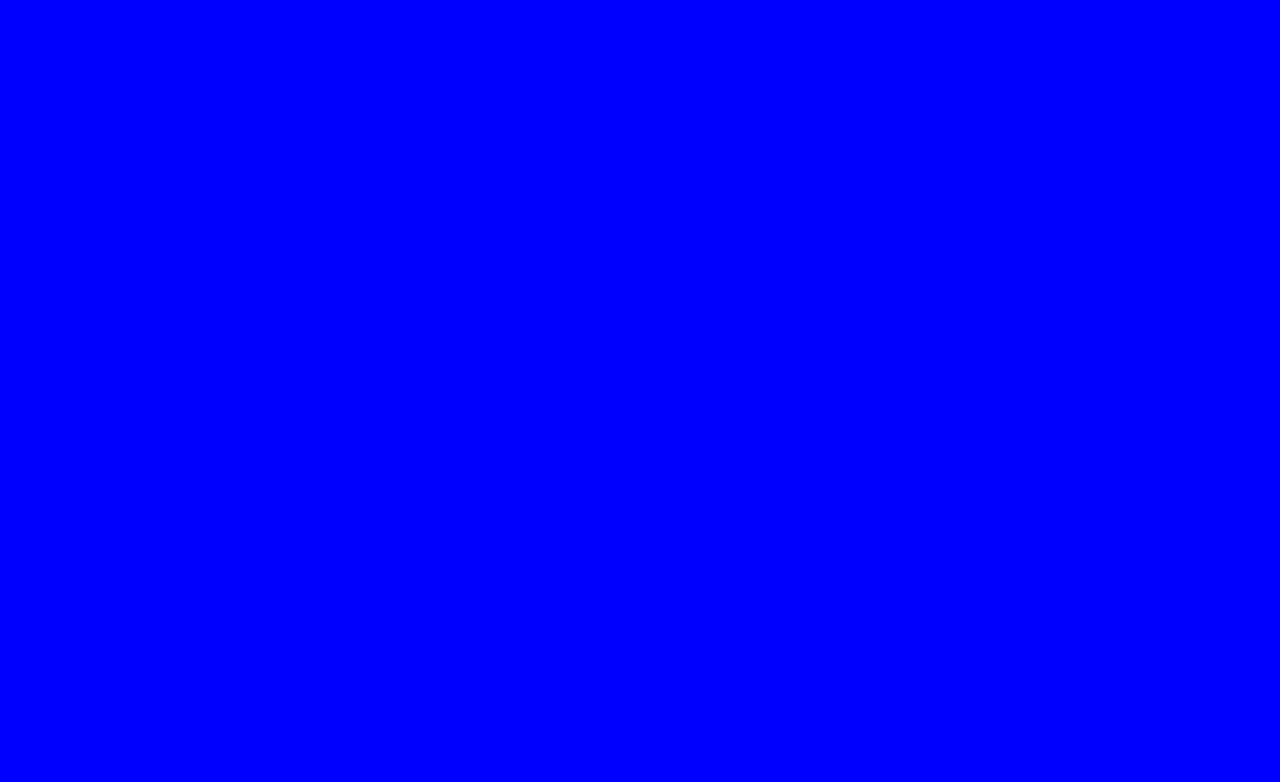
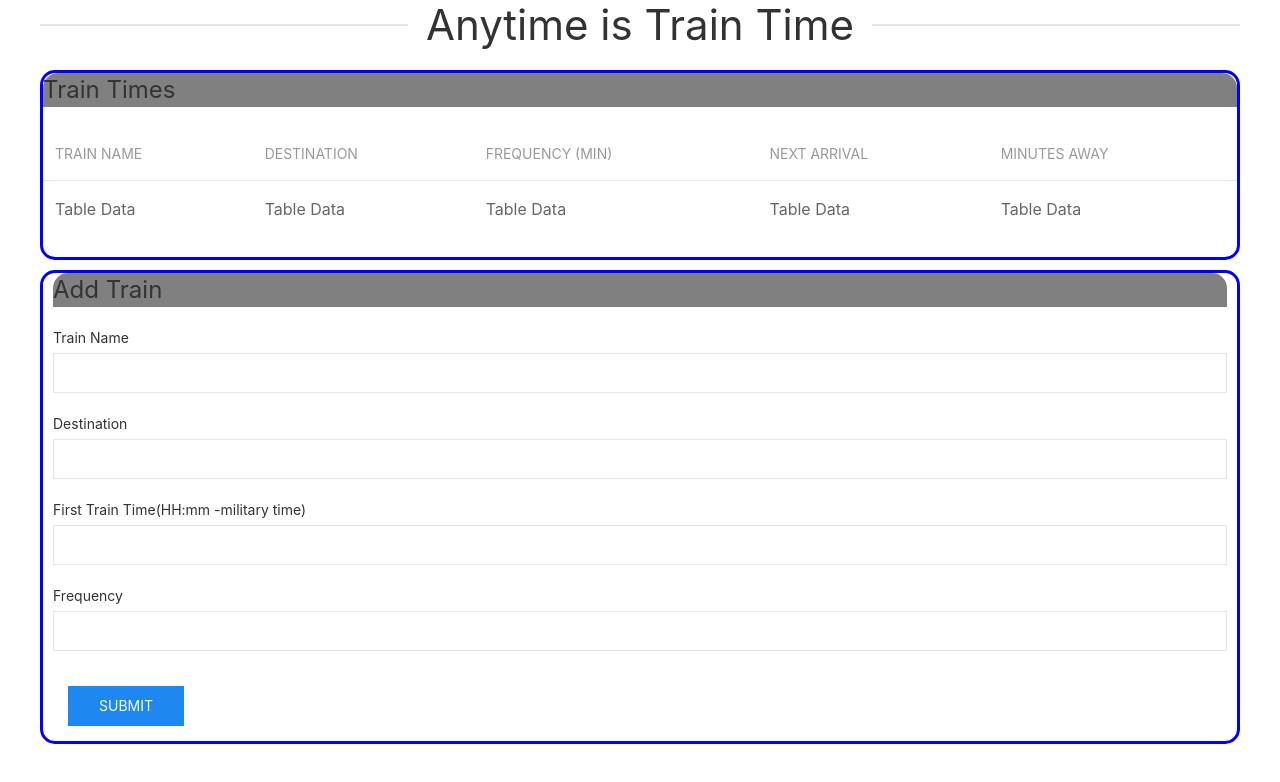
Before and after one commit to JSutliff/trainScheduler, a plain HTML site: page index.html in a window 1280 px wide. Drawn offline with nearby package versions, Linux system fonts and the light colour scheme.

Commit message:
general site layout complete / firebase added to js file

```diff
--- a/index.html
+++ b/index.html
@@ -1,14 +1,84 @@
 <!DOCTYPE html>
 <html lang="en">
-<head>
-  <meta charset="UTF-8">
-  <meta name="viewport" content="width=device-width, initial-scale=1.0">
-  <meta http-equiv="X-UA-Compatible" content="ie=edge">
-  <link rel="stylesheet" href="style.css">
-  <title>Document</title>
-</head>
-<body>
+  <head>
+    <meta charset="UTF-8" />
+    <meta name="viewport" content="width=device-width, initial-scale=1.0" />
+    <meta http-equiv="X-UA-Compatible" content="ie=edge" />
+    <!-- UIkit CSS -->
+    <link
+      rel="stylesheet"
+      href="https://cdnjs.cloudflare.com/ajax/libs/uikit/3.0.2/css/uikit.min.css"
+    />
+    <link rel="stylesheet" href="style.css" />
+    <title>Train Schedule</title>
+  </head>
+  <body>
+    <div class="uk-container">
+      <h1 class="uk-heading-line uk-text-center"><span>Anytime is Train Time</span></h1>
+      <div id="tableContainer">
+        <h3 class='tableTitle'>Train Times</h3>
+        <table class="uk-table uk-table-divider">
+          <thead>
+              <tr>
+                  <th>Train Name</th>
+                  <th>Destination</th>
+                  <th>Frequency (min)</th>
+                  <th>Next Arrival</th>
+                  <th>Minutes Away</th>
+              </tr>
+          </thead>
+          <tbody>
+              <tr>
+                  <td>Table Data</td>
+                  <td>Table Data</td>
+                  <td>Table Data</td>
+                  <td>Table Data</td>
+                  <td>Table Data</td>
+              </tr>
 
-</body>
-<script src="script.js"></script>
+          </tbody>
+      </table>
+      </div>
+
+      <div id="formContainer">
+          <form class="uk-form-stacked">
+              <h3 class='tableTitle'>Add Train</h3>
+              <div class="uk-margin">
+                  <label class="uk-form-label" for="form-stacked-text">Train Name</label>
+                  <div class="uk-form-controls">
+                      <input class="uk-input" id="form-stacked-text" type="text">
+                  </div>
+              </div>
+
+              <div class="uk-margin">
+                  <label class="uk-form-label" for="form-stacked-text">Destination</label>
+                  <div class="uk-form-controls">
+                      <input class="uk-input" id="form-stacked-text" type="text">
+                  </div>
+              </div>
+
+              <div class="uk-margin">
+                  <label class="uk-form-label" for="form-stacked-text">First Train Time(HH:mm -military time)</label>
+                  <div class="uk-form-controls">
+                      <input class="uk-input" id="form-stacked-text" type="text">
+                  </div>
+              </div>
+
+              <div class="uk-margin">
+                  <label class="uk-form-label" for="form-stacked-text">Frequency</label>
+                  <div class="uk-form-controls">
+                      <input class="uk-input" id="form-stacked-text" type="text">
+                  </div>
+              </div>
+              <button class="uk-button uk-button-primary" id="submitButton">Submit</button>
+      </div>
+
+    </div>
+
+
+  </body>
+  <!-- UIkit JS -->
+  <script src="https://cdnjs.cloudflare.com/ajax/libs/uikit/3.0.2/js/uikit.min.js"></script>
+  <script src="https://cdnjs.cloudflare.com/ajax/libs/uikit/3.0.2/js/uikit-icons.min.js"></script>
+  <script src="script.js"></script>
 </html>
--- a/script.js
+++ b/script.js
@@ -1 +1,12 @@
-console.log('Hello World');
+var config = {
+  apiKey: "AIzaSyAXjE76F9CAv-0BJdZ8qy_fXIgK2zcb0yk",
+  authDomain: "trainscheduler-45e9f.firebaseapp.com",
+  databaseURL: "https://trainscheduler-45e9f.firebaseio.com",
+  projectId: "trainscheduler-45e9f",
+  storageBucket: "",
+  messagingSenderId: "797441266955"
+};
+
+firebase.initializeApp(config);
+
+var db = firebase.database();
--- a/style.css
+++ b/style.css
@@ -1,3 +1,23 @@
-body {
-  background-color: blue;
+#tableContainer, #formContainer{
+  border: 3px solid blue;
+  border-radius: 15px;
 }
+
+.tableTitle {
+  background-color: grey;
+  border-top-left-radius: 15px;
+  border-top-right-radius: 15px;
+}
+
+form {
+  margin-left: 10px;
+  margin-right: 10px;
+}
+
+#formContainer {
+  margin-top: 10px;;
+}
+
+#submitButton {
+  margin: 15px;
+}
```
